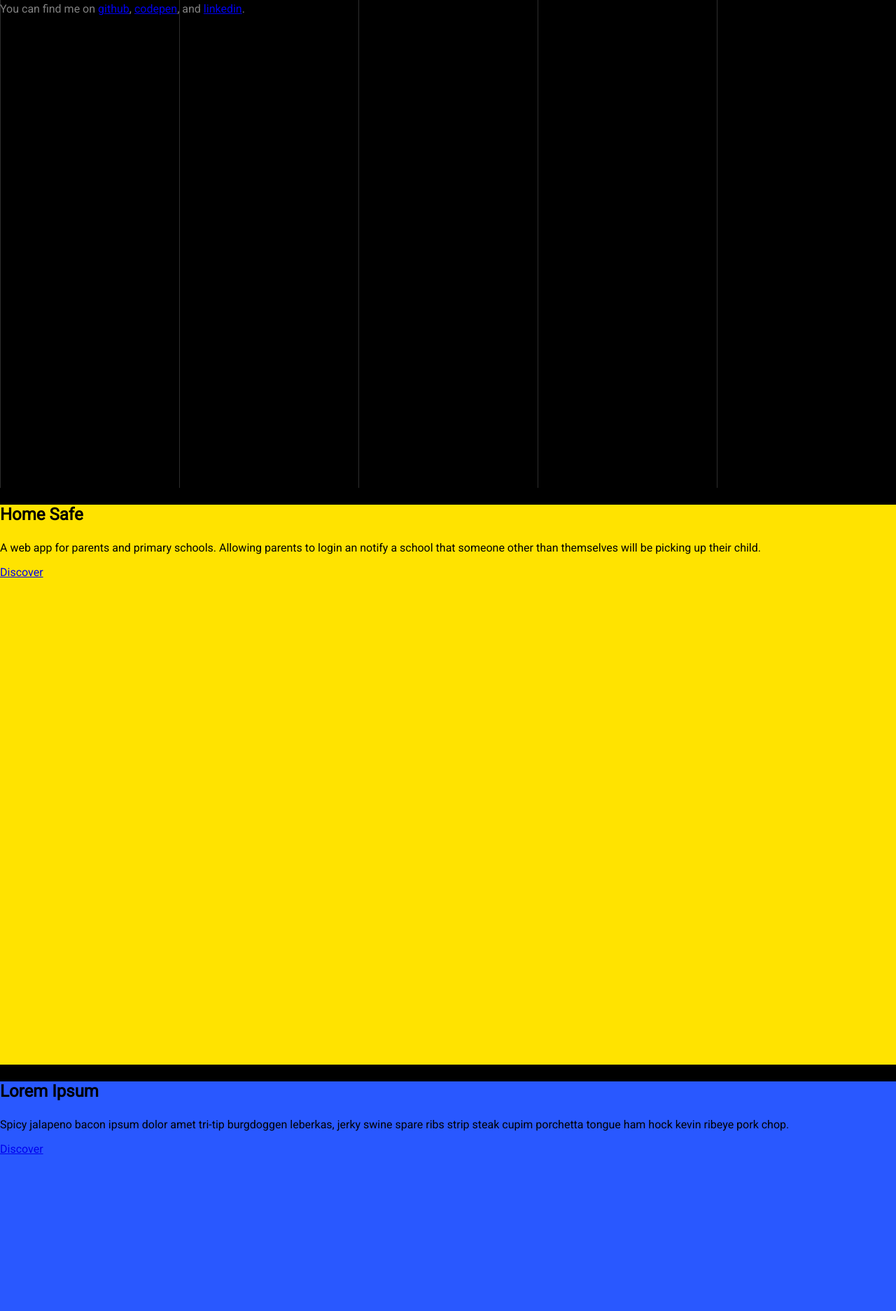
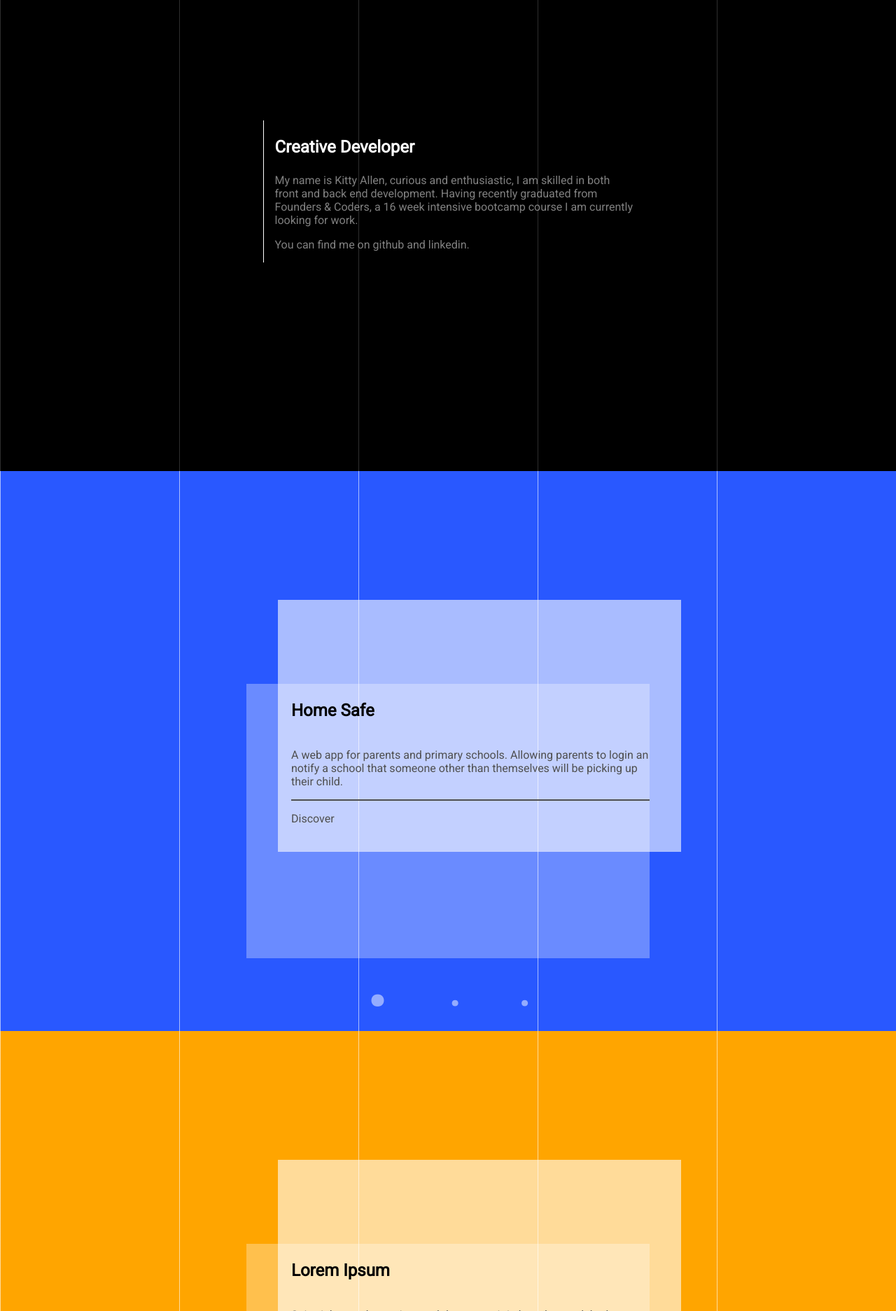
Before and after one commit to parkhabit/portfolio, a plain HTML site: page index.html in a window 1280 px wide. Shown: the part 927-2800 px from the top of the page at 70% size. Drawn offline with Linux system fonts and the light colour scheme.

Commit message:
finished basic functionality and design

```diff
--- a/index.html
+++ b/index.html
@@ -10,7 +10,7 @@
 </head>
 
 <body>
-  <a class="name__link" href="#about">
+  <a class="name__link" href="#index">
       <span class="name__link__short">ka</span>
       <span class="name__link__long">kitty allen</span>
     </a>
@@ -34,9 +34,6 @@
 
   <ul class="navlist">
     <li>
-      <a href="#index" class="link__hidden">00 <span class="hidden"> - kitty allen</span></a>
-    </li>
-    <li>
       <a href="#about" class="link__hidden">01 <span class="hidden"> - about</span></a>
     </li>
     <li>
@@ -47,38 +44,56 @@
     </li>
   </ul>
 
-  <div id="index" class="fullscreen index">
+  <section id="index" class="fullscreen index">
+    <div class="text__container">
       <h3 class="index__title">Creative Developer</h3>
       <h3 class="index__tagline">Tagline lorem ipsum</h3>
     </div>
+  </section>
 
-  <div id="about" class="fullscreen about">
+  <section id="about" class="fullscreen about">
+    <div class="text__container">
     <h3 class="about__title">Creative Developer</h3>
     <p class="about__tagline">My name is Kitty Allen, curious and enthusiastic, I am skilled in both front and back end development. Having recently graduated from Founders & Coders, a 16 week intensive bootcamp course I am currently looking for work.</p>
-    <p class="about__tagline">You can find me on <a href="#">github</a>, <a href="#">codepen</a>, and <a href="#">linkedin</a>.</p>
+    <p class="about__tagline">You can find me on <a href="https://github.com/parkhabit" target="_blank">github</a> and <a href="https://uk.linkedin.com/in/kitty-allen-970014a0" target="_blank">linkedin</a>.</p>
   </div>
+  </section>
 
-  <div id="project1" class="fullscreen project1">
-    <h3>Home Safe</h3>
-    <p>A web app for parents and primary schools. Allowing parents to login an notify a school that someone other than themselves will be picking up their child.</p>
-    <a href="#">Discover</a>
+  <section id="project1" class="fullscreen project1">
+    <div class="project__container__background"></div>
+    <div class="project__container">
+      <h3 class="project1__title">Home Safe</h3>
+      <p class="project__tagline">A web app for parents and primary schools. Allowing parents to login an notify a school that someone other than themselves will be picking up their child.</p>
+      <a class="project__link" href="https://homesafefac.herokuapp.com/" target="_blank">Discover</a>
     </div>
+    <div class="project__link__circles"><a href="#project1" class="highlighted">.</a><a href="#project2">.</a><a href="#project3">.</a></div>
+  </section>
 
-  <div id="project2" class="fullscreen project2">
-    <h3>Lorem Ipsum</h3>
-    <p>Spicy jalapeno bacon ipsum dolor amet tri-tip burgdoggen leberkas, jerky swine spare ribs strip steak cupim porchetta tongue ham hock kevin ribeye pork chop.</p>
-    <a href="#">Discover</a>
+  <section id="project2" class="fullscreen project2">
+    <div class="project__container__background"></div>
+    <div class="project__container">
+      <h3 class="project2__title">Lorem Ipsum</h3>
+      <p class="project__tagline">Spicy jalapeno bacon ipsum dolor amet tri-tip burgdoggen leberkas, jerky swine spare ribs strip steak cupim porchetta tongue ham hock kevin ribeye pork chop.</p>
+      <a class="project__link" href="#">Discover</a>
     </div>
+    <div class="project__link__circles"><a href="#project1">.</a><a href="#project2" class="highlighted">.</a><a href="#project3">.</a></div>
+  </section>
 
-  <div id="project3" class="fullscreen project3">
-    <h3>Lorem Ipsum</h3>
-    <p>Spicy jalapeno bacon ipsum dolor amet tri-tip burgdoggen leberkas, jerky swine spare ribs strip steak cupim porchetta tongue ham hock kevin ribeye pork chop.</p>
-    <a href="#">Discover</a>
+  <section id="project3" class="fullscreen project3">
+    <div class="project__container__background"></div>
+    <div class="project__container">
+      <h3 class="project3__title">Lorem Ipsum</h3>
+      <p class="project__tagline">Spicy jalapeno bacon ipsum dolor amet tri-tip burgdoggen leberkas, jerky swine spare ribs strip steak cupim porchetta tongue ham hock kevin ribeye pork chop.</p>
+      <a class="project__link"href="#">Discover</a>
     </div>
+    <div class="project__link__circles"><a href="#project1">.</a><a href="#project2">.</a><a href="#project3" class="highlighted">.</a></div>
+  </section>
 
   <div id="contact" class="fullscreen contact">
+    <div class="text__container">
     <h2>let's talk, drop me a line</h2>
     <p></p>
+  </div>
   </div>
 
 
--- a/style.css
+++ b/style.css
@@ -4,6 +4,7 @@
 body {
   margin: 0;
   background-color: black;
+  overflow: hidden;
 }
 
 h2 {
@@ -13,6 +14,13 @@ h2 {
 h3 {
   font-size: 1.5rem;;
 }
+a {
+  text-decoration: none;
+  color: rgba(255,255,255,.5);
+}
+a:hover {
+  color: rgba(255,255,255,1);
+}
 
 .overlay {
   min-height: 100vh;
@@ -21,9 +29,9 @@ h3 {
   z-index: 1;
   width: 100vw;
   left: 0;
-  position: absolute;
+  position: fixed;
   transform: translateX(-100%);
-  transition: all 0.8s ease-in;
+  transition: all 0.4s ease-in;
 }
 .overlay__visible {
   transform: translateX(0);
@@ -31,7 +39,7 @@ h3 {
 
 .overlay__content {
   position: relative;
-  top: 25%;
+  top: 25vh;
   width: 100vw;
   display: flex;
   justify-content: center;
@@ -39,7 +47,7 @@ h3 {
 .overlay a {
   padding: 4rem;
   text-decoration: none;
-  font-size: 3.5rem;
+  font-size: 4.5rem;
   color: black;
   display: block;
   transition: 0.3s;
@@ -64,18 +72,25 @@ h3 {
 }
 
 
-.index{
+.index, .about, .contact {
   display: flex;
   flex-direction: column;
   justify-content: center;
   align-items: flex-start;
-  padding-left: 50vw;
+  /* padding-left: 35vw; */
   background-image: repeating-linear-gradient(-90deg,
       transparent,
       transparent 19.9%,
       rgba(189,189,189, .4) 20%);
 }
 
+.text__container{
+  border-left: 1px solid white;
+  padding-left: 1rem;
+  align-self: center;
+  max-width: 40vw;
+  min-width: 40vw;
+}
 .index__title, .about__title {
   color: rgba(255,255,255,1);
 }
@@ -106,6 +121,7 @@ h3 {
   position: fixed;
   right: 100px;
   top: 30px;
+  cursor: pointer;
 }
 
 .name__link {
@@ -132,8 +148,8 @@ h3 {
   display: flex;
   flex-direction: column;
   justify-content: space-between;
-  height: 25vh;
-  top: 37.5vh;
+  height: 20vh;
+  top: 40vh;
   left: 10px;
   color: white;
 }
@@ -144,28 +160,80 @@ h3 {
 }
 
 .fullscreen {
-  height: 100vh;
+  min-height: 100vh;
 }
 
-.about {
+.project1, .project3 {
+  display: flex;
+  flex-direction: column;
+  justify-content: center;
+  align-items: flex-start;
+  background-color: #2958FF;
   background-image: repeating-linear-gradient(-90deg,
       transparent,
       transparent 19.9%,
-      rgba(189,189,189, .4) 20%);
-}
-
-.project1 {
-  background-color: #FFE300;
+      rgba(255,255,255, 1) 20%);
 }
 
 .project2 {
-  background-color: #2958FF;
+  background-color: orange;
+  display: flex;
+  flex-direction: column;
+  justify-content: center;
+  align-items: flex-start;
+  background-image: repeating-linear-gradient(-90deg,
+      transparent,
+      transparent 19.9%,
+      rgba(255,255,255, 1) 20%);
+}
+.project__container {
+  display: flex;
+  flex-direction: column;
+  align-items: left;
+  max-width: 40vw;
+  max-height: 25vh;
+  align-self: center;
+  background-color: rgba(255,255,255,.3);
+  padding-left: 5%;
+  padding-bottom: 15%;
+  position: relative;
+  bottom: 20vh;
+}
+.project__container__background {
+  background-color: rgba(255,255,255,.6);
+  min-width: 45vw;
+  min-height: 45vh;
+  position: relative;
+  left: 31vw;
+  top: 10vh;
+}
+.project__tagline {
+    color: #4F4F4F;
+}
+.contact {
+  color: white;
+}
+.project__link {
+  text-decoration: none;
+  color: #4F4F4F;
+  border-top: 2px solid #4F4F4F;
+  padding-top: 1rem;
+}
+.project__link:hover {
+  color: black;
 }
 
-.project3 {
-  background-color: #FF850C;
+.project__link__circles {
+  display: flex;
+  align-self: center;
+  font-size: 5rem;
+  color: white;
+  width: 25vw;
+  height: 10vh;
+  justify-content: space-around;
+  align-items: baseline;
+  margin-top:-30vh;
 }
-
-.contact {
-  background-color: white;
+.highlighted {
+  font-size: 10rem;
 }
```
Lines whose indentation alone changed are shown as unchanged.
